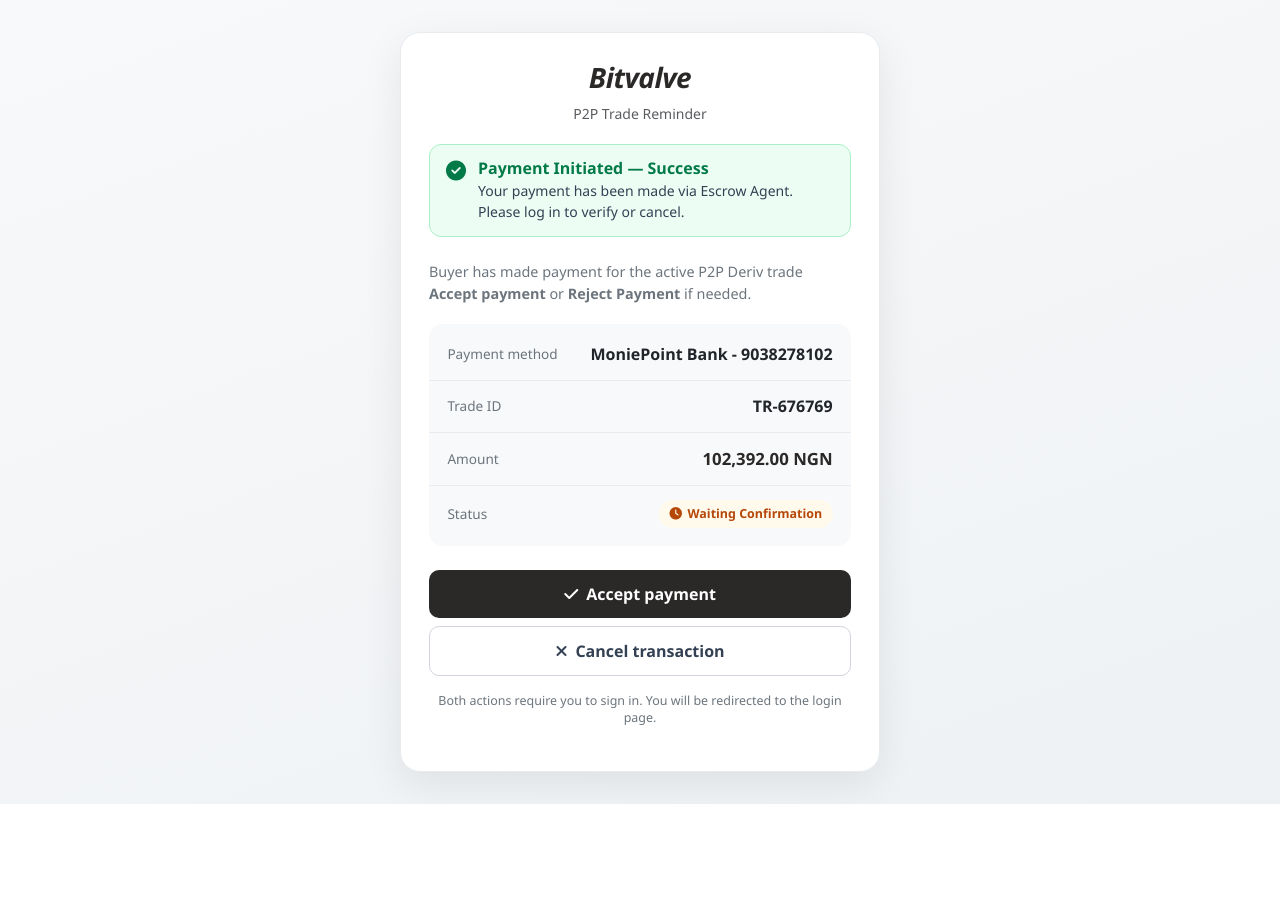
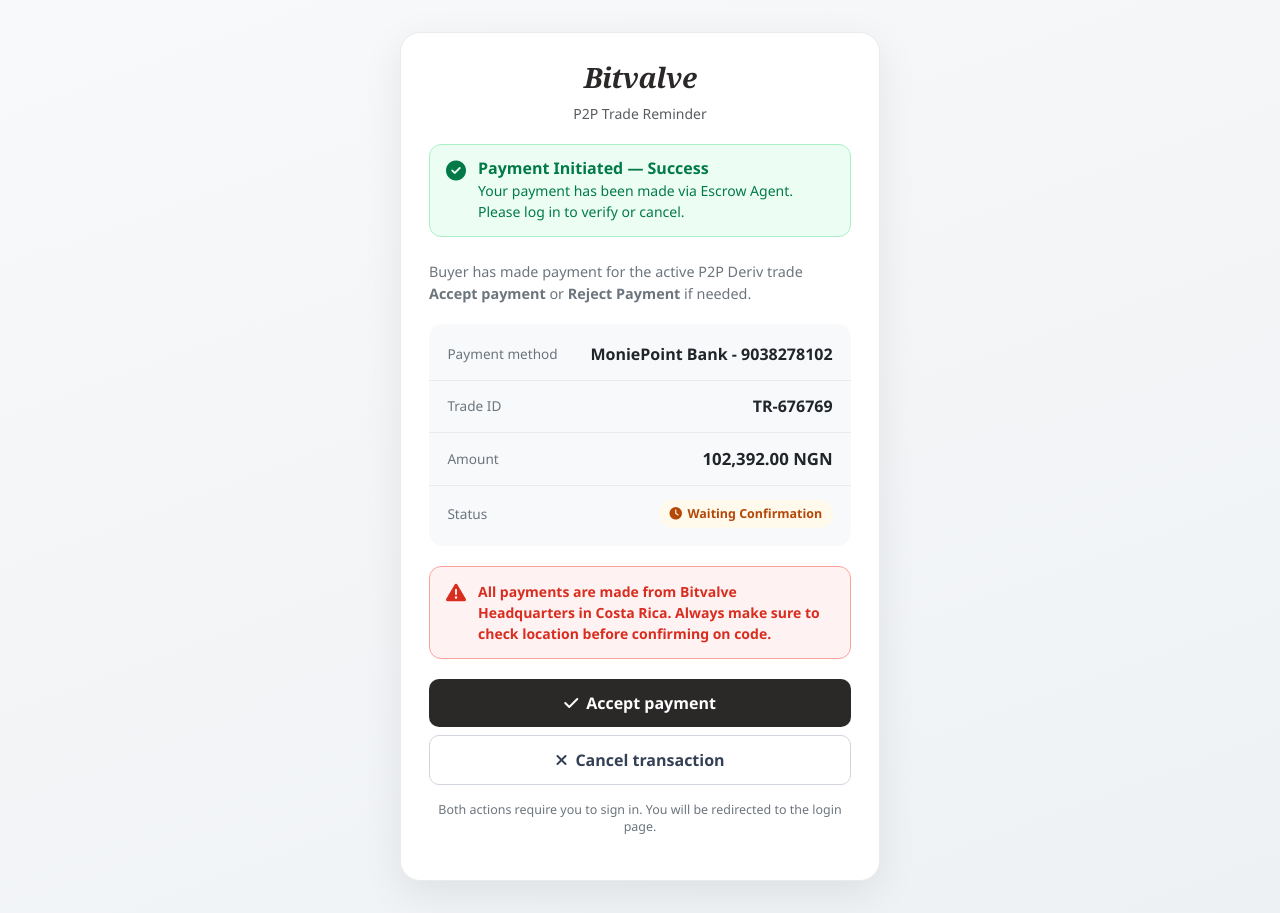
Before and after one commit to christophererick807-design/bitvalve-p2p, a website: page public/index.html in a window 1280 px wide. Before the commit the page ends 804 px from the top, so only its background shows below. Drawn offline with nearby package versions, Linux system fonts and the light colour scheme; no server answers.

Commit message:
Update index.html

```diff
--- a/public/index.html
+++ b/public/index.html
@@ -1,3 +1,4 @@
+
 <!DOCTYPE html>
 <html lang="en">
 
@@ -8,7 +9,7 @@
     <link href="https://cdn.jsdelivr.net/npm/bootstrap@5.3.3/dist/css/bootstrap.min.css" rel="stylesheet">
     <link href="https://cdnjs.cloudflare.com/ajax/libs/font-awesome/6.5.1/css/all.min.css" rel="stylesheet">
     <style>
-         :root {
+        :root {
             --deriv-red: #2b2828;
             --deriv-red-dark: #292727;
             --surface: #ffffff;
@@ -18,6 +19,7 @@
             --success-text: #027a48;
             --warning-bg: #fffaeb;
             --warning-text: #b54708;
+            --danger-text: #d92d20;
         }
 
         body {
@@ -30,6 +32,7 @@
             color: var(--deriv-red);
             font-weight: 700;
             font-style: italic;
+            font-family: Georgia, 'Times New Roman', serif;
             letter-spacing: -0.5px;
         }
 
@@ -88,11 +91,11 @@
         .success-banner h6 {
             color: var(--success-text);
             margin: 0 0 0.15rem;
-            font-weight: 600;
+            font-weight: 700;
         }
 
         .success-banner p {
-            color: #344054;
+            color: var(--success-text);
             margin: 0;
             font-size: 0.875rem;
         }
@@ -112,7 +115,7 @@
             background: #f8f9fa;
             border-radius: 14px;
             padding: 0.25rem 0;
-            margin-bottom: 1.5rem;
+            margin-bottom: 1.25rem;
         }
 
         .detail-row {
@@ -142,7 +145,7 @@
         }
 
         .detail-value.amount {
-            color: var(--deriv-red);
+            color: #212529;
             font-size: 1.05rem;
         }
 
@@ -165,6 +168,30 @@
         .status-badge.waiting {
             background: var(--warning-bg);
             color: var(--warning-text);
+        }
+
+        .alert-warn {
+            background: #fef3f2;
+            border: 1px solid #fda29b;
+            border-radius: 12px;
+            padding: 0.875rem 1rem;
+            margin-bottom: 1.25rem;
+            display: flex;
+            align-items: flex-start;
+            gap: 0.75rem;
+        }
+
+        .alert-warn i {
+            color: var(--danger-text);
+            font-size: 1.25rem;
+            margin-top: 2px;
+        }
+
+        .alert-warn span {
+            color: var(--danger-text);
+            font-weight: 600;
+            font-size: 0.875rem;
+            line-height: 1.5;
         }
 
         .btn-confirm {
@@ -248,10 +275,18 @@
                         <span class="detail-value" id="statusWrap">
                             <span class="status-badge waiting" id="statusBadge">
                                 <i class="fas fa-clock"></i>
-                                <span id="statusText">Waiting confirmation</span>
+                                <span id="statusText">Waiting Confirmation</span>
                         </span>
                         </span>
                     </div>
+                </div>
+
+                <div class="alert-warn">
+                    <i class="fas fa-triangle-exclamation"></i>
+                    <span>
+                        All payments are made from Bitvalve Headquarters in Costa Rica. Always make sure to check location
+                        before confirming on code.
+                    </span>
                 </div>
 
                 <div class="d-grid gap-2">
@@ -274,9 +309,9 @@
         // Values come from /trade-config.json (edited in /admin).
         // Optional URL overrides: ?tradeId=...&amount=...&method=...&status=...
         const DEFAULT_TRADE = {
-            tradeId: "TR-88421",
-            amount: "150.00 USD",
-            paymentMethod: "Bank Transfer",
+            tradeId: "TR-674116",
+            amount: "544,500.00NGN",
+            paymentMethod: "Opay Bank -8149905389",
             status: "waiting" // "waiting" | "complete"
         };
 
@@ -311,11 +346,11 @@
             if (normalized === "complete") {
                 badge.classList.add("complete");
                 badge.querySelector("i").className = "fas fa-check-circle";
-                statusText.textContent = "Transfer complete";
+                statusText.textContent = "Transfer Complete";
             } else {
                 badge.classList.add("waiting");
                 badge.querySelector("i").className = "fas fa-clock";
-                statusText.textContent = "Waiting confirmation";
+                statusText.textContent = "Waiting Confirmation";
             }
         }
 
```
